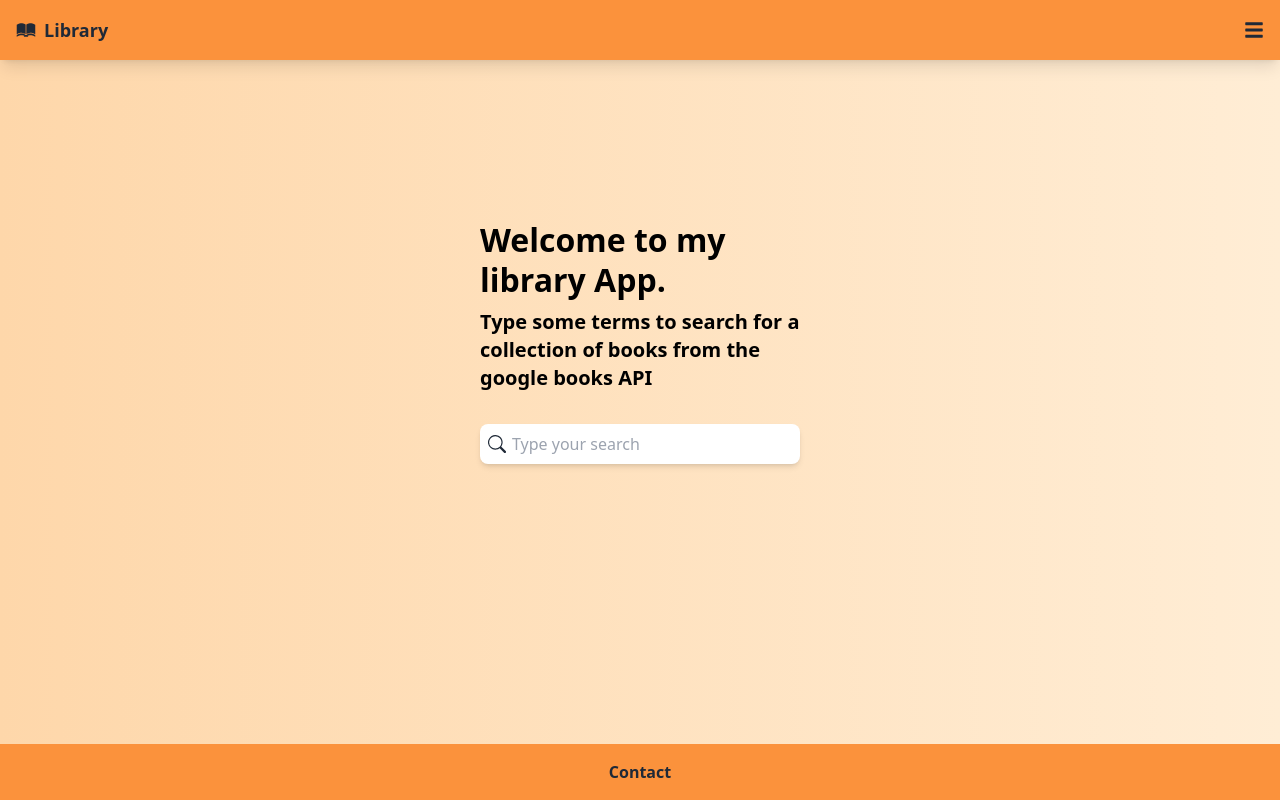
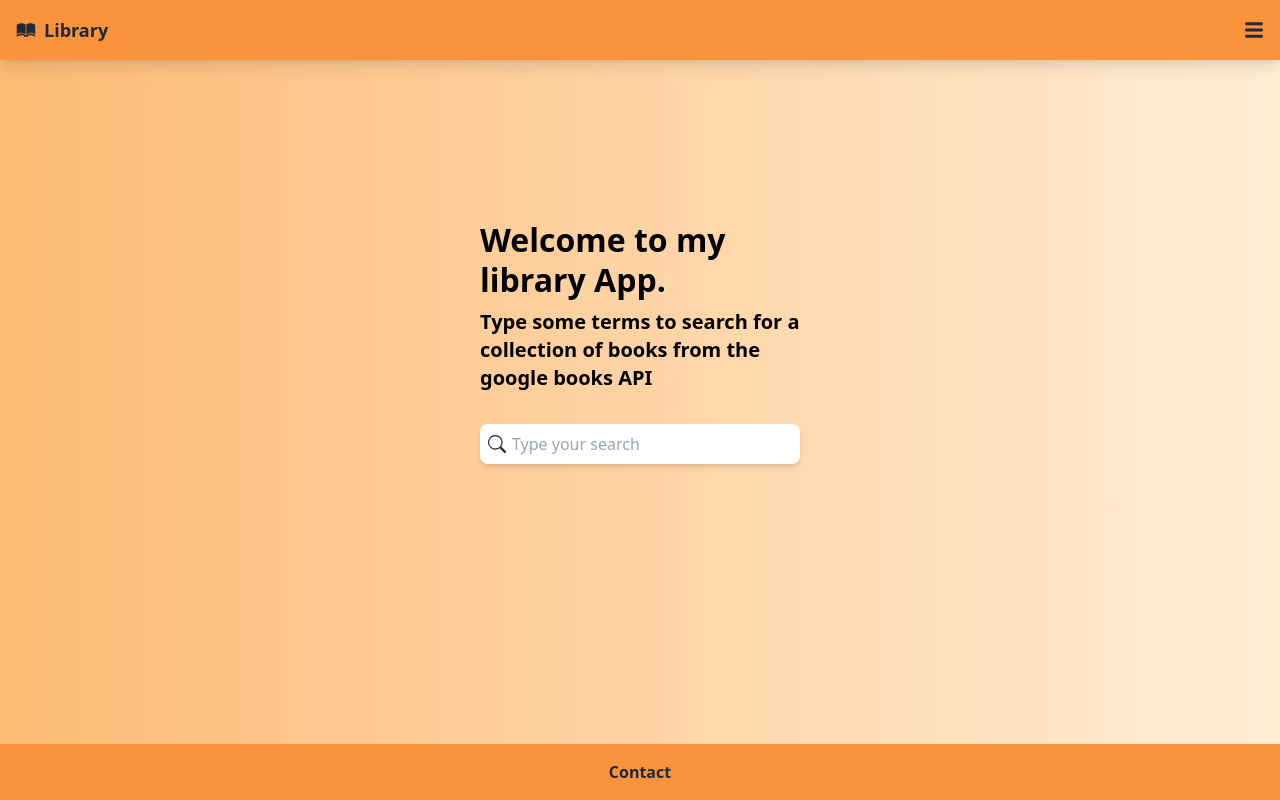
Before and after one commit to jchernandez87/library, a React (Create React App) app: page / in a window 1280 px wide. Built offline with nearby package versions, Linux system fonts and the light colour scheme; the HTML template or start-up script is replaced by a standard one.

Commit message:
Change home bg gradient

```diff
--- a/src/pages/Books.jsx
+++ b/src/pages/Books.jsx
@@ -15,7 +15,7 @@ const Books = ({ books }) => {
 
   return (
     <div className="h-[calc(100%-116px)] overflow-y-auto">
-      <h1 className='text-center font-bold text-gray-800 text-lg pt-6 bg-gray-100'>Showing Results:</h1>
+      <h1 className='text-center font-bold text-gray-800 text-[28px] pt-6 bg-gray-100'>Showing Results:</h1>
       <div className='p-6 bg-gray-100 grid grid-cols-1 md:grid-cols-3 xl:grid-cols-4 2xl:grid-cols-5'>
         {currentBooks}
       </div>
--- a/src/pages/Home.jsx
+++ b/src/pages/Home.jsx
@@ -32,7 +32,7 @@ const Home = ({ handleSubmit }) => {
   }
 
   return (
-    <div className="h-[calc(100%-116px)] bg-gradient-to-r from-orange-200 to-orange-100 flex flex-col justify-start pt-40 items-center">
+    <div className="h-[calc(100%-116px)] bg-gradient-to-r from-orange-300 to-orange-100 flex flex-col justify-start pt-40 items-center">
       <div className="w-80">
         <h1 className="text-[32px] font-bold leading-tight mb-2">Welcome to my library App. </h1>
         <p className="font-bold text-xl mb-8">Type some terms to search for a collection of books from the google books API</p>
```
